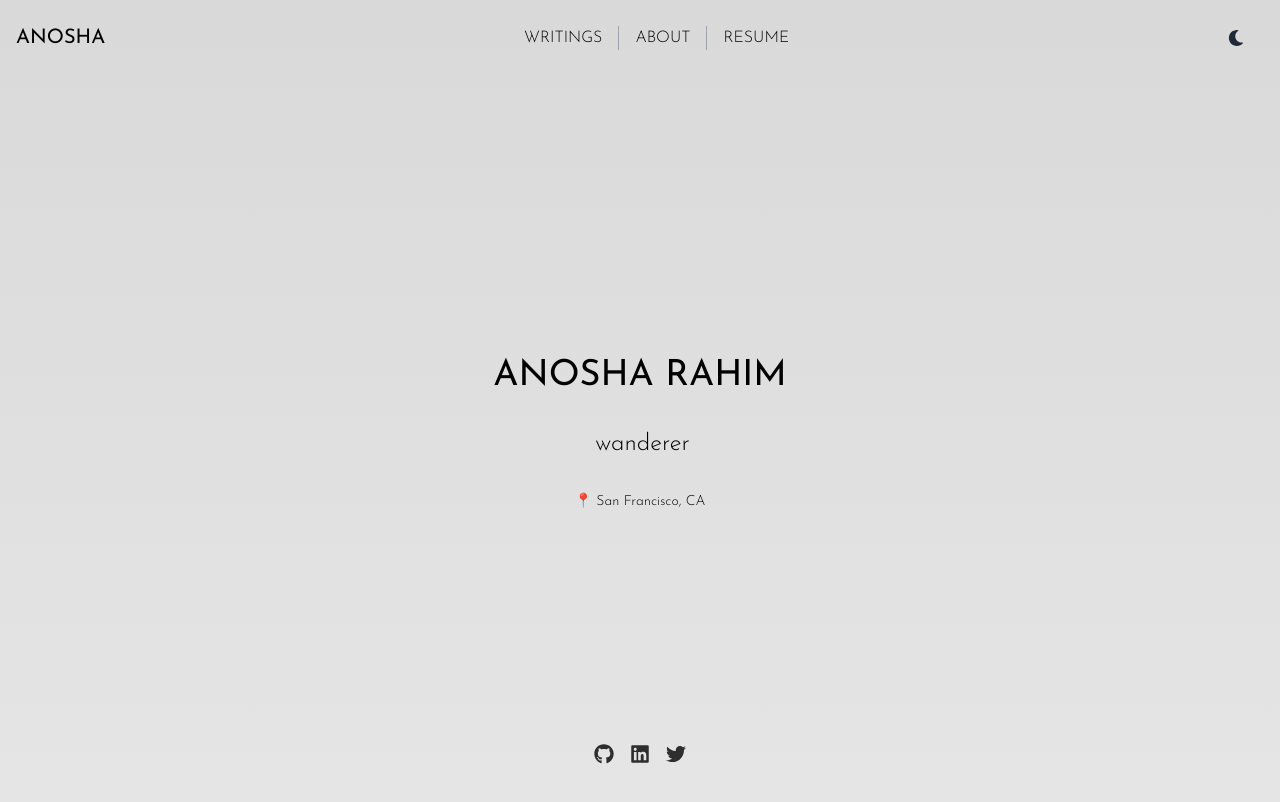
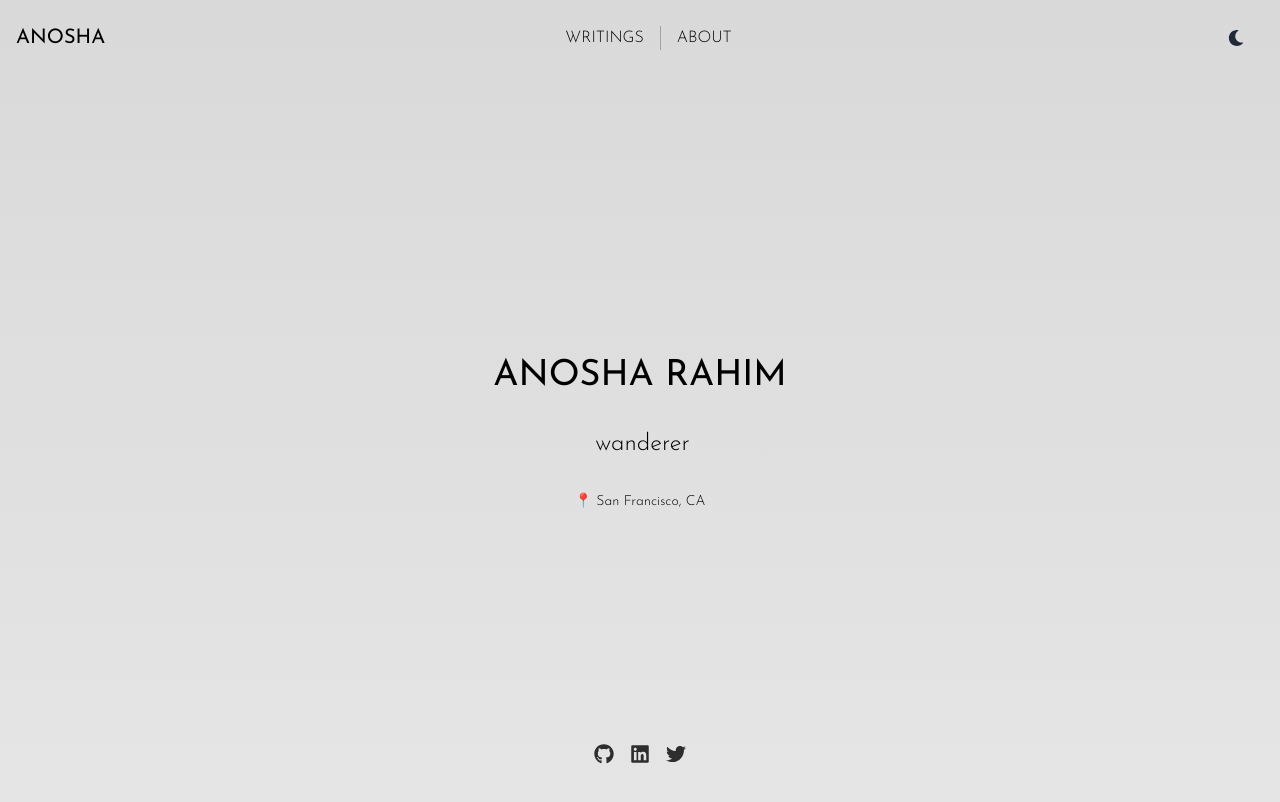
Before and after one commit to earthgirl7/personal-website, a Next.js app: page / in a window 1280 px wide. Shown: the top 802 px of the page. Built offline with nearby package versions, Linux system fonts and the light colour scheme.

Commit message:
hide resume link

```diff
--- a/app/components/Header.tsx
+++ b/app/components/Header.tsx
@@ -68,7 +68,7 @@ const Header: React.FC<{ isFixed?: boolean }> = ({ isFixed = false }) => {
                   WRITINGS
                 </Link>
               </li>
-              <li className="md:border-r md:border-gray-400 md:pr-4">
+              <li className=" md:pr-4">
                 <Link
                   href="/about"
                   className="font-light hover:text-hover-color font-sans"
@@ -76,14 +76,14 @@ const Header: React.FC<{ isFixed?: boolean }> = ({ isFixed = false }) => {
                   ABOUT
                 </Link>
               </li>
-              <li className="">
+              {/* <li className="">
                 <Link
                   href="https://anosharahim.github.io/resume/"
                   className="font-light hover:text-hover-color font-sans"
                 >
                   RESUME
                 </Link>
-              </li>
+              </li> */}
             </ul>
           </nav>
         </div>
```
